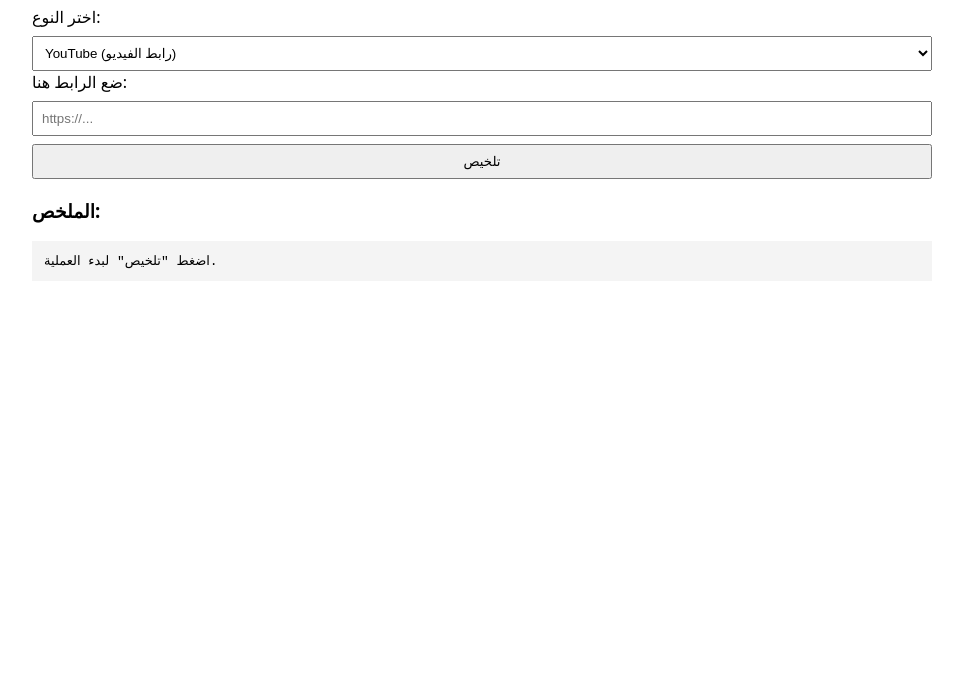
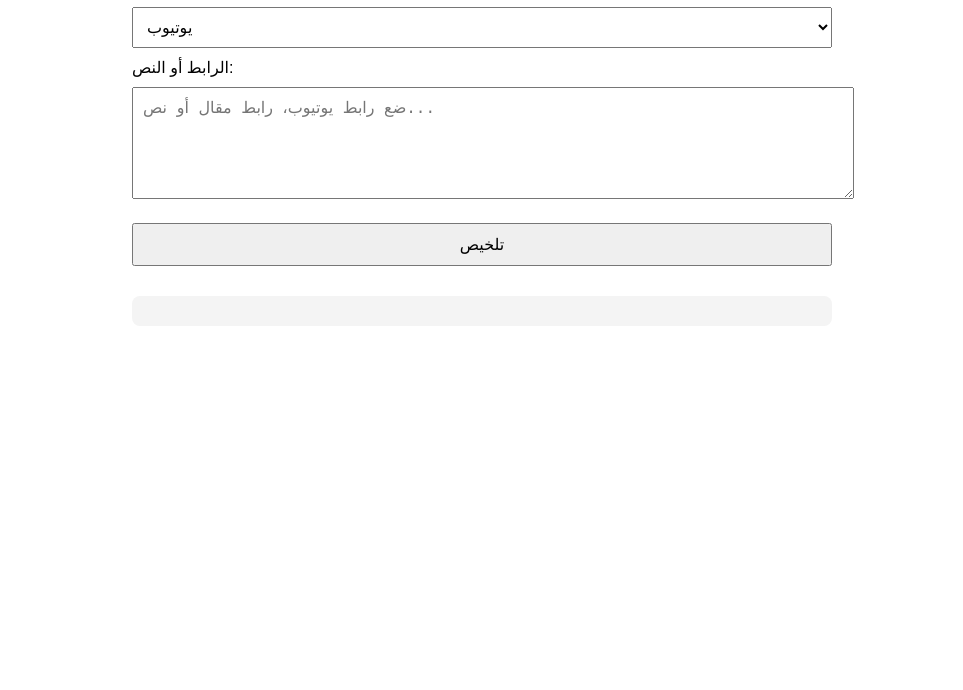
Before and after one commit to theawssemdoudd/YouTube-transcription, a website: page public/index.html in a window 1280 px wide. Shown: the part 110-800 px from the top of the page, without its empty margins (158-1121 px from the left). Drawn offline with Linux system fonts and the light colour scheme.

Commit message:
Update index.html

```diff
--- a/public/index.html
+++ b/public/index.html
@@ -1,83 +1,62 @@
-<!doctype html>
+<!DOCTYPE html>
 <html lang="ar">
 <head>
-  <meta charset="utf-8" />
-  <meta name="viewport" content="width=device-width,initial-scale=1" />
-  <title>تلخيص YouTube & مقالات — MVP</title>
+  <meta charset="UTF-8">
+  <title>أداة تلخيص AI</title>
   <style>
-    body { font-family: system-ui, Arial; max-width:900px; margin:20px auto; padding:10px; }
-    input, textarea, select, button { width:100%; padding:8px; margin-top:8px; box-sizing:border-box; }
-    .row { display:grid; grid-template-columns:1fr 1fr; gap:10px; }
-    pre { background:#f4f4f4; padding:12px; white-space:pre-wrap; }
+    body { font-family: sans-serif; max-width: 700px; margin: 40px auto; }
+    textarea, input, select, button {
+      width: 100%; padding: 10px; margin: 10px 0; font-size: 16px;
+    }
+    #result { margin-top: 20px; padding: 15px; background: #f4f4f4; border-radius: 8px; }
   </style>
 </head>
 <body>
-  <h1>تلخيص YouTube + مقالات — MVP</h1>
+  <h2>✂️ أداة تلخيص YouTube والمقالات والنصوص</h2>
 
-  <label>اختر النوع:</label>
+  <label>اختر الوضع:</label>
   <select id="mode">
-    <option value="youtube">YouTube (رابط الفيديو)</option>
-    <option value="article">مقال (رابط)</option>
+    <option value="youtube">يوتيوب</option>
+    <option value="article">مقال</option>
     <option value="text">نص مباشر</option>
   </select>
 
-  <div id="urlDiv">
-    <label>ضع الرابط هنا:</label>
-    <input id="url" placeholder="https://..." />
-  </div>
+  <label>الرابط أو النص:</label>
+  <textarea id="input" rows="5" placeholder="ضع رابط يوتيوب، رابط مقال أو نص..."></textarea>
 
-  <div id="textDiv" style="display:none;">
-    <label>أدخل النص:</label>
-    <textarea id="text" rows="8" placeholder="أو ألصق النص هنا"></textarea>
-  </div>
+  <button onclick="summarize()">تلخيص</button>
 
-  <button id="summarizeBtn">تلخيص</button>
-
-  <h3>الملخص:</h3>
-  <pre id="result">اضغط "تلخيص" لبدء العملية.</pre>
+  <div id="result"></div>
 
   <script>
-    const modeEl = document.getElementById('mode');
-    const urlDiv = document.getElementById('urlDiv');
-    const textDiv = document.getElementById('textDiv');
-    const urlEl = document.getElementById('url');
-    const textEl = document.getElementById('text');
-    const btn = document.getElementById('summarizeBtn');
-    const resultEl = document.getElementById('result');
+    async function summarize() {
+      const mode = document.getElementById("mode").value;
+      const input = document.getElementById("input").value.trim();
+      if (!input) {
+        alert("رجاءً ضع رابط أو نص");
+        return;
+      }
 
-    modeEl.addEventListener('change', () => {
-      const m = modeEl.value;
-      if (m === 'text') {
-        urlDiv.style.display = 'none';
-        textDiv.style.display = 'block';
-      } else {
-        urlDiv.style.display = 'block';
-        textDiv.style.display = 'none';
-      }
-    });
+      const body = mode === "text" ? { mode, text: input } : { mode, url: input };
 
-    btn.addEventListener('click', async () => {
-      resultEl.textContent = "جارٍ المعالجة...";
-      const mode = modeEl.value;
-      const payload = { mode, url: urlEl.value, text: textEl.value };
+      document.getElementById("result").innerHTML = "⏳ جاري التلخيص...";
 
       try {
-        const resp = await fetch('/api/summarize', {
-          method: 'POST',
-          headers: { 'Content-Type': 'application/json' },
-          body: JSON.stringify(payload)
+        const res = await fetch("/api/summarize", {
+          method: "POST",
+          headers: { "Content-Type": "application/json" },
+          body: JSON.stringify(body)
         });
-        if (!resp.ok) {
-          const err = await resp.json();
-          resultEl.textContent = "خطأ: " + (err.error || JSON.stringify(err));
-          return;
+        const data = await res.json();
+        if (data.summary) {
+          document.getElementById("result").innerHTML = "<b>📌 الملخص:</b><br>" + data.summary;
+        } else {
+          document.getElementById("result").innerHTML = "❌ خطأ: " + (data.error || "غير معروف");
         }
-        const data = await resp.json();
-        resultEl.textContent = data.summary || "لا يوجد ملخص.";
-      } catch (e) {
-        resultEl.textContent = "خطأ في الاتصال: " + e.message;
+      } catch (err) {
+        document.getElementById("result").innerHTML = "⚠️ فشل الاتصال بالسيرفر";
       }
-    });
+    }
   </script>
 </body>
 </html>
```
